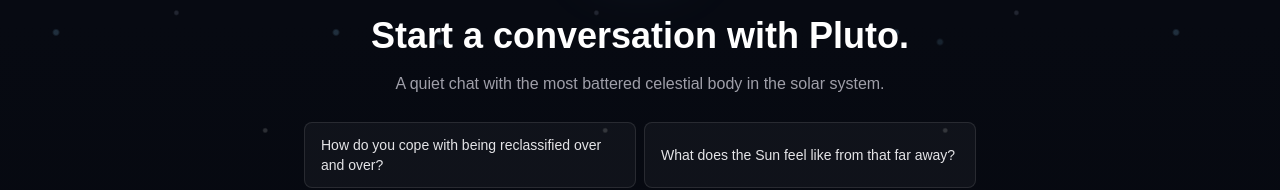
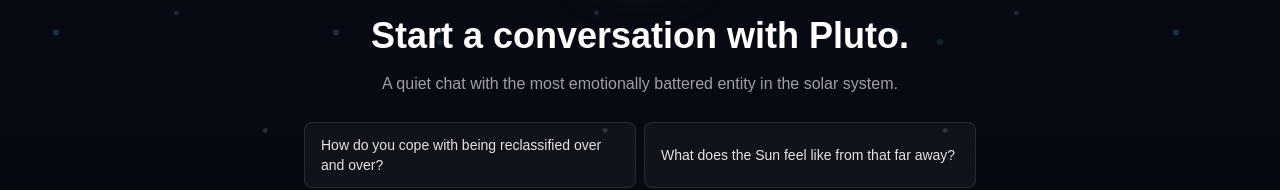
Before and after one commit to klahaeck/poor-pluto, a Next.js app: page / in a window 1280 px wide. Shown: the part 298-488 px from the top of the page. Built offline with nearby package versions, Linux system fonts and the light colour scheme.

Commit message:
content updates

```diff
--- a/app/layout.tsx
+++ b/app/layout.tsx
@@ -3,7 +3,7 @@ import "./globals.css";
 
 export const metadata: Metadata = {
   title: "Poor Pluto",
-  description: "A quiet chat with the most battered celestial body in the solar system.",
+  description: "A quiet chat with the most emotionally battered entity in the solar system.",
   icons: {
     icon: [
       { url: "/favicon/favicon.ico" },
@@ -15,7 +15,7 @@ export const metadata: Metadata = {
   },
   openGraph: {
     title: "Poor Pluto",
-    description: "A quiet chat with the most battered celestial body in the solar system.",
+    description: "A quiet chat with the most emotionally battered entity in the solar system.",
     images: [
       {
         url: "/favicon/android-chrome-512x512.png",
@@ -28,7 +28,7 @@ export const metadata: Metadata = {
   twitter: {
     card: "summary_large_image",
     title: "Poor Pluto",
-    description: "A quiet chat with the most battered celestial body in the solar system.",
+    description: "A quiet chat with the most emotionally battered entity in the solar system.",
     images: ["/favicon/android-chrome-512x512.png"],
   },
 };
--- a/app/page.tsx
+++ b/app/page.tsx
@@ -153,7 +153,7 @@ function ConversationHeader() {
             Poor Pluto
           </p>
           <p className="mx-auto max-w-xl text-sm leading-6 text-zinc-400 sm:text-base">
-            A quiet chat with the most battered celestial body in the solar system.
+            A quiet chat with the most emotionally battered entity in the solar system.
           </p>
         </div>
       </div>
@@ -186,7 +186,7 @@ function EmptyState({
           Start a conversation with Pluto.
         </h2>
         <p className="mx-auto max-w-xl text-base leading-7 text-zinc-400">
-          A quiet chat with the most battered celestial body in the solar system.
+          A quiet chat with the most emotionally battered entity in the solar system.
         </p>
       </div>
 
```
